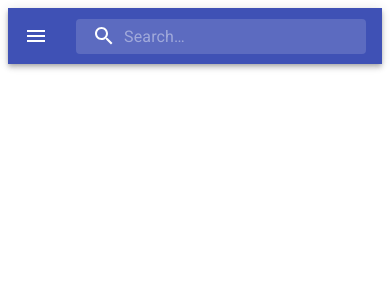
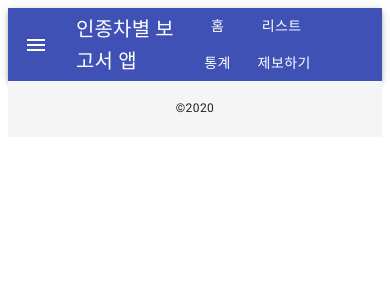
Before and after one commit to de24world/old-racism-report, a Next.js app in the folder client/: page / in a window 390 px wide. Shown: the top 300 px of the page. Built offline with nearby package versions, Linux system fonts and the light colour scheme.

Commit message:
add breakpoint&footer sample

```diff
--- a/client/pages/index.js
+++ b/client/pages/index.js
@@ -1,18 +1,18 @@
 import Head from "next/head";
 import Header from "../src/components/Header";
-// import Footer from "../src/components/Footer";
+import Footer from "../src/components/Footer";
 // import styles from "../styles/Home.module.css";
 
 export default function Home() {
   return (
     <div>
       <Head>
-        <title>Create Next App</title>
+        <title>Racism Report App</title>
         <link rel="icon" href="/favicon.ico" />
       </Head>
 
       <Header />
-      {/* <Footer /> */}
+      <Footer />
     </div>
   );
 }
--- a/client/src/components/Footer.jsx
+++ b/client/src/components/Footer.jsx
@@ -0,0 +1,14 @@
+import React from "react";
+import { AppBar, Toolbar, Typography } from "@material-ui/core";
+
+const Footer = () => (
+  <>
+    <AppBar position="static" elevation={0} component="footer" color="default">
+      <Toolbar style={{ justifyContent: "center" }}>
+        <Typography variant="caption">©2020 </Typography>
+      </Toolbar>
+    </AppBar>
+  </>
+);
+
+export default Footer;
--- a/client/src/components/Header.jsx
+++ b/client/src/components/Header.jsx
@@ -1,12 +1,11 @@
 import React from "react";
+import { makeStyles } from "@material-ui/core/styles";
 import AppBar from "@material-ui/core/AppBar";
 import Toolbar from "@material-ui/core/Toolbar";
+import Typography from "@material-ui/core/Typography";
+import Button from "@material-ui/core/Button";
 import IconButton from "@material-ui/core/IconButton";
-import Typography from "@material-ui/core/Typography";
-import InputBase from "@material-ui/core/InputBase";
-import { fade, makeStyles } from "@material-ui/core/styles";
 import MenuIcon from "@material-ui/icons/Menu";
-import SearchIcon from "@material-ui/icons/Search";
 
 const useStyles = makeStyles((theme) => ({
   root: {
@@ -17,49 +16,9 @@ const useStyles = makeStyles((theme) => ({
   },
   title: {
     flexGrow: 1,
-    display: "none",
-    [theme.breakpoints.up("sm")]: {
-      display: "block",
-    },
   },
-  search: {
-    position: "relative",
-    borderRadius: theme.shape.borderRadius,
-    backgroundColor: fade(theme.palette.common.white, 0.15),
-    "&:hover": {
-      backgroundColor: fade(theme.palette.common.white, 0.25),
-    },
-    marginLeft: 0,
-    width: "100%",
-    [theme.breakpoints.up("sm")]: {
-      marginLeft: theme.spacing(1),
-      width: "auto",
-    },
-  },
-  searchIcon: {
-    padding: theme.spacing(0, 2),
-    height: "100%",
-    position: "absolute",
-    pointerEvents: "none",
-    display: "flex",
-    alignItems: "center",
-    justifyContent: "center",
-  },
-  inputRoot: {
-    color: "inherit",
-  },
-  inputInput: {
-    padding: theme.spacing(1, 1, 1, 0),
-    // vertical padding + font size from searchIcon
-    paddingLeft: `calc(1em + ${theme.spacing(4)}px)`,
-    transition: theme.transitions.create("width"),
-    width: "100%",
-    [theme.breakpoints.up("sm")]: {
-      width: "12ch",
-      "&:focus": {
-        width: "20ch",
-      },
-    },
+  navigation: {
+    flexGrow: 1,
   },
 }));
 
@@ -74,25 +33,18 @@ const Header = () => {
             edge="start"
             className={classes.menuButton}
             color="inherit"
-            aria-label="open drawer"
+            aria-label="menu"
           >
             <MenuIcon />
           </IconButton>
-          <Typography className={classes.title} variant="h6" noWrap>
-            Material-UI
+          <Typography variant="h6" className={classes.title}>
+            인종차별 보고서 앱
           </Typography>
-          <div className={classes.search}>
-            <div className={classes.searchIcon}>
-              <SearchIcon />
-            </div>
-            <InputBase
-              placeholder="Search…"
-              classes={{
-                root: classes.inputRoot,
-                input: classes.inputInput,
-              }}
-              inputProps={{ "aria-label": "search" }}
-            />
+          <div className={classes.navigation}>
+            <Button color="inherit">홈</Button>
+            <Button color="inherit">리스트</Button>
+            <Button color="inherit">통계</Button>
+            <Button color="inherit">제보하기</Button>
           </div>
         </Toolbar>
       </AppBar>
--- a/client/src/theme.js
+++ b/client/src/theme.js
@@ -17,6 +17,17 @@ const theme = createMuiTheme({
       default: "#fff",
     },
   },
+  breakpoints: {
+    values: {
+      smallPhone: 320,
+      phone: 375,
+      phoneLarge: 414,
+      tablet: 768,
+      tabletLandscape: 1024,
+      content: 1260,
+      desktop: 1440,
+    },
+  },
 });
 
 export default theme;
```
